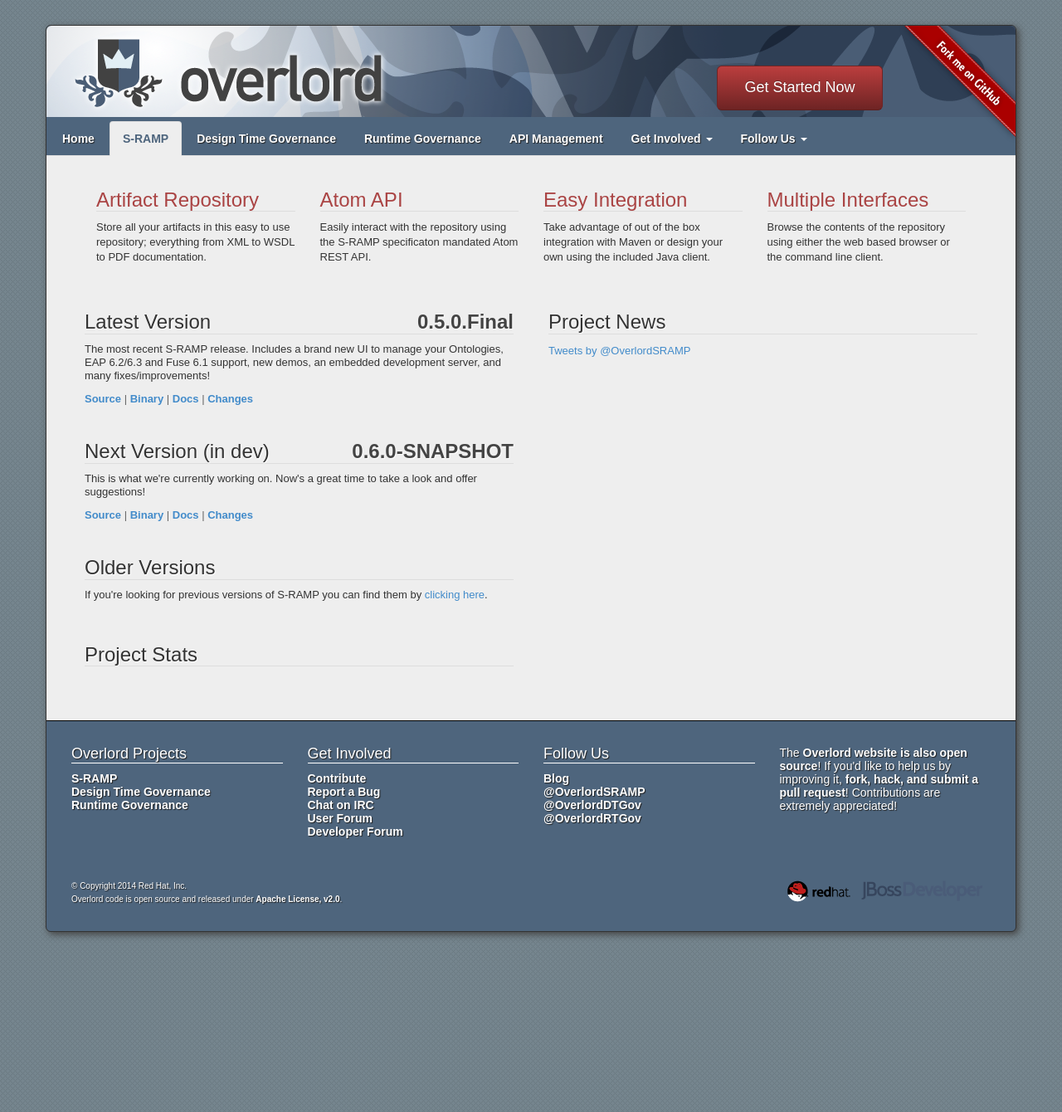
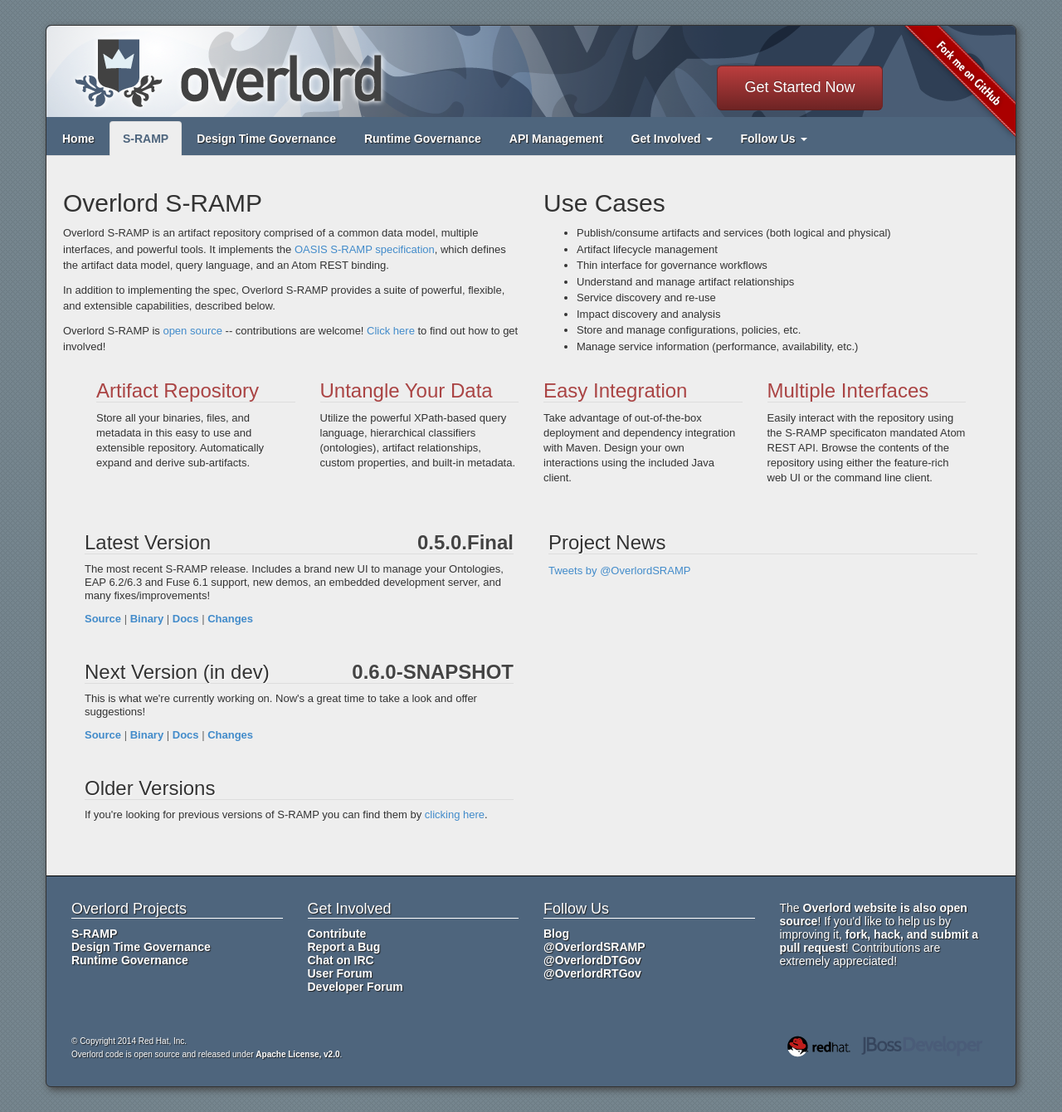
Before and after one commit to Governance/Governance.github.io, a Jekyll site: the page built from s-ramp/index.html, in a window 1280 px wide. Shown: the whole page at 83% size. Built offline with Jekyll 4.4.1, drawn with Linux system fonts in a browser that asks for light colours; a script that is not in the unit is left out; comment, search, counter and statistics services are not loaded; before the commit the page ends 1153 px from its top, so only the background shows below that.

Commit message:
S-RAMP content

```diff
--- a/s-ramp/index.html
+++ b/s-ramp/index.html
@@ -3,24 +3,45 @@
 title: "Overlord S-RAMP"
 subproject: s-ramp
 ---
+          <div class="row">
+            <div class="col-lg-6">
+                <h2>Overlord S-RAMP</h2>
+                <p>Overlord S-RAMP is an artifact repository comprised of a common data model, multiple interfaces, and powerful tools.  It implements the <a href="https://www.oasis-open.org/committees/tc_home.php?wg_abbrev=s-ramp">OASIS S-RAMP specification</a>, which defines the artifact data model, query language, and an Atom REST binding.</p>
+                <p>In addition to implementing the spec, Overlord S-RAMP provides a suite of powerful, flexible, and extensible capabilities, described below.</p>
+                <p>Overlord S-RAMP is <a href="https://github.com/Governance/s-ramp">open source</a> -- contributions are welcome!  <a href="/getinvolved/contribute.html">Click here</a> to find out how to get involved!</p>
+            </div>
+            <div class="col-lg-6">
+                <h2>Use Cases</h2>
+                <ul>
+                    <li>Publish/consume artifacts and services (both logical and physical)</li>
+                    <li>Artifact lifecycle management</li>
+                    <li>Thin interface for governance workflows</li>
+                    <li>Understand and manage artifact relationships</li>
+                    <li>Service discovery and re-use</li>
+                    <li>Impact discovery and analysis</li>
+                    <li>Store and manage configurations, policies, etc.</li>
+                    <li>Manage service information (performance, availability, etc.)</li>
+                </ul>
+            </div>
+          </div>
 
           <!-- *** Features *** -->
           <div class="features row">
             <div class="col-lg-3 fitem">
               <h3>Artifact Repository</h3>
-              <p>Store all your artifacts in this easy to use repository;  everything from XML to WSDL to PDF documentation.</p>
+              <p>Store all your binaries, files, and metadata in this easy to use and extensible repository.  Automatically expand and derive sub-artifacts.</p>
             </div>
             <div class="col-lg-3 fitem">
-              <h3>Atom API</h3>
-              <p>Easily interact with the repository using the S-RAMP specificaton mandated Atom REST API.</p>
-           </div>
+              <h3>Untangle Your Data</h3>
+              <p>Utilize the powerful XPath-based query language, hierarchical classifiers (ontologies), artifact relationships, custom properties, and built-in metadata.</p>
+            </div>
             <div class="col-lg-3 fitem">
               <h3>Easy Integration</h3>
-              <p>Take advantage of out of the box integration with Maven or design your own using the included Java client.</p>
+              <p>Take advantage of out-of-the-box deployment and dependency integration with Maven.  Design your own interactions using the included Java client.</p>
             </div>
             <div class="col-lg-3 fitem">
               <h3>Multiple Interfaces</h3>
-              <p>Browse the contents of the repository using either the web based browser or the command line client.</p>
+              <p>Easily interact with the repository using the S-RAMP specificaton mandated Atom REST API.  Browse the contents of the repository using either the feature-rich web UI or the command line client.</p>
             </div>
           </div>
 
@@ -56,10 +77,6 @@
                   <a href="versions.html">clicking here</a>.
                 </p>
               </div>
-              <div class="citem">
-                <h3>Project Stats</h3>
-                <script type="text/javascript" src="http://www.openhub.net/p/628790/widgets/project_factoids_stats.js"></script>
-              </div>
             </div>
             <!-- Right side -->
             <div class="col-lg-6">
```
